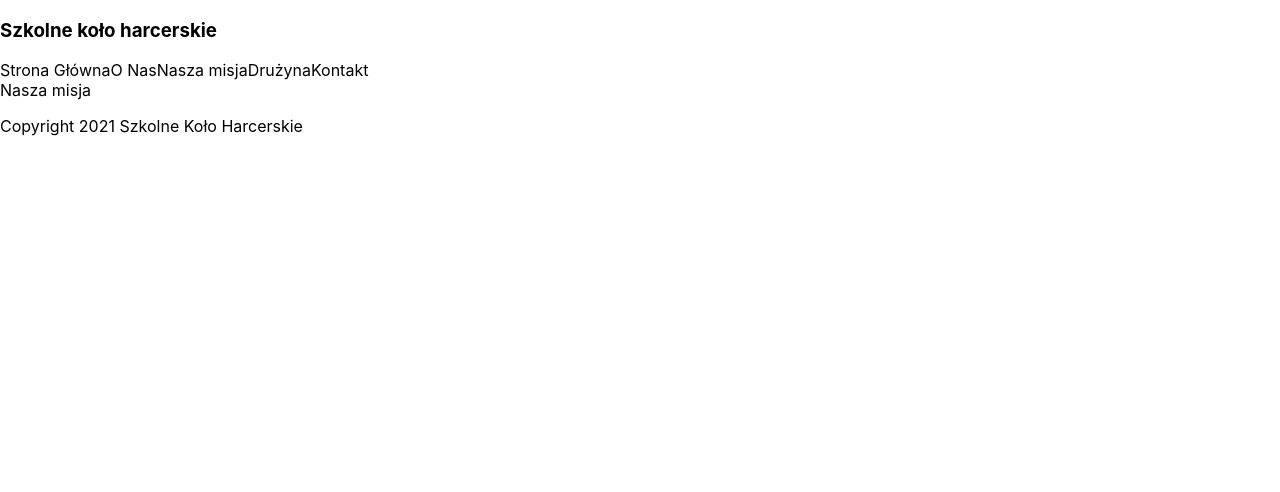
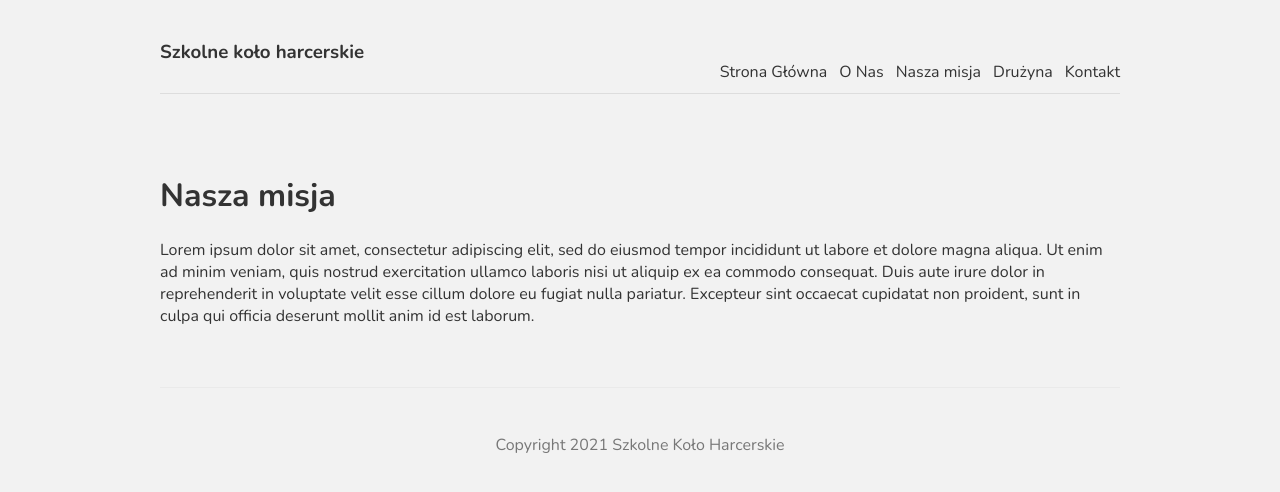
Before and after one commit to oladabro/next.js_project, a Next.js app: page /mission in a window 1280 px wide. Shown: the top 492 px of the page. Built offline with nearby package versions, Linux system fonts and the light colour scheme.

Commit message:
add global style

```diff
--- a/pages/index.js
+++ b/pages/index.js
@@ -7,7 +7,7 @@ import styles from '../styles/Home.module.css';
 export default function Home() {
   return (
     <div>
-      <h1>Homepage</h1>
+      <h1>Witaj na naszej stronie</h1>
       <p>
         Lorem ipsum dolor sit amet, consectetur adipiscing elit, sed do eiusmod
         tempor incididunt ut labore et dolore magna aliqua. Ut enim ad minim
--- a/pages/mission.js
+++ b/pages/mission.js
@@ -1,5 +1,18 @@
 const Mission = () => {
-  return <div>Nasza misja</div>;
+  return (
+    <div>
+      <h1>Nasza misja</h1>
+      <p>
+        Lorem ipsum dolor sit amet, consectetur adipiscing elit, sed do eiusmod
+        tempor incididunt ut labore et dolore magna aliqua. Ut enim ad minim
+        veniam, quis nostrud exercitation ullamco laboris nisi ut aliquip ex ea
+        commodo consequat. Duis aute irure dolor in reprehenderit in voluptate
+        velit esse cillum dolore eu fugiat nulla pariatur. Excepteur sint
+        occaecat cupidatat non proident, sunt in culpa qui officia deserunt
+        mollit anim id est laborum.
+      </p>
+    </div>
+  );
 };
 
 export default Mission;
--- a/pages/team/index.js
+++ b/pages/team/index.js
@@ -1,5 +1,5 @@
 const Team = () => {
-  return <div>Poznaj naszą drużynę</div>;
+  return <h1>Poznaj naszą drużynę</h1>;
 };
 
 export default Team;
--- a/styles/globals.css
+++ b/styles/globals.css
@@ -1,16 +1,44 @@
-html,
+@import url('https://fonts.googleapis.com/css2?family=Nunito:wght@300;400;600;700&display=swap');
+
 body {
-  padding: 0;
-  margin: 0;
-  font-family: -apple-system, BlinkMacSystemFont, Segoe UI, Roboto, Oxygen,
-    Ubuntu, Cantarell, Fira Sans, Droid Sans, Helvetica Neue, sans-serif;
+  background: #f2f2f2;
+  color: #333;
+  font-family: 'Nunito';
 }
-
 a {
-  color: inherit;
+  color: #333;
   text-decoration: none;
 }
-
-* {
-  box-sizing: border-box;
+.content {
+  max-width: 960px;
+  margin: 0 auto;
 }
+nav {
+  margin: 10px auto 80px;
+  padding: 10px 0;
+  display: flex;
+  justify-content: flex-end;
+  align-items: flex-end;
+  border-bottom: 1px solid #ddd;
+}
+nav a {
+  margin-left: 12px;
+}
+nav .logo {
+  margin-right: auto;
+}
+footer {
+  display: block;
+  text-align: center;
+  padding: 30px 0;
+  margin-top: 60px;
+  color: #777;
+  border-top: 1px solid #eaeaea;
+}
+.not-found {
+  text-align: center;
+}
+.not-found a {
+  color: #4979ff;
+  text-decoration: underline;
+}
```
Also changed, not shown: pages/contact.js (+6 -1 lines).
